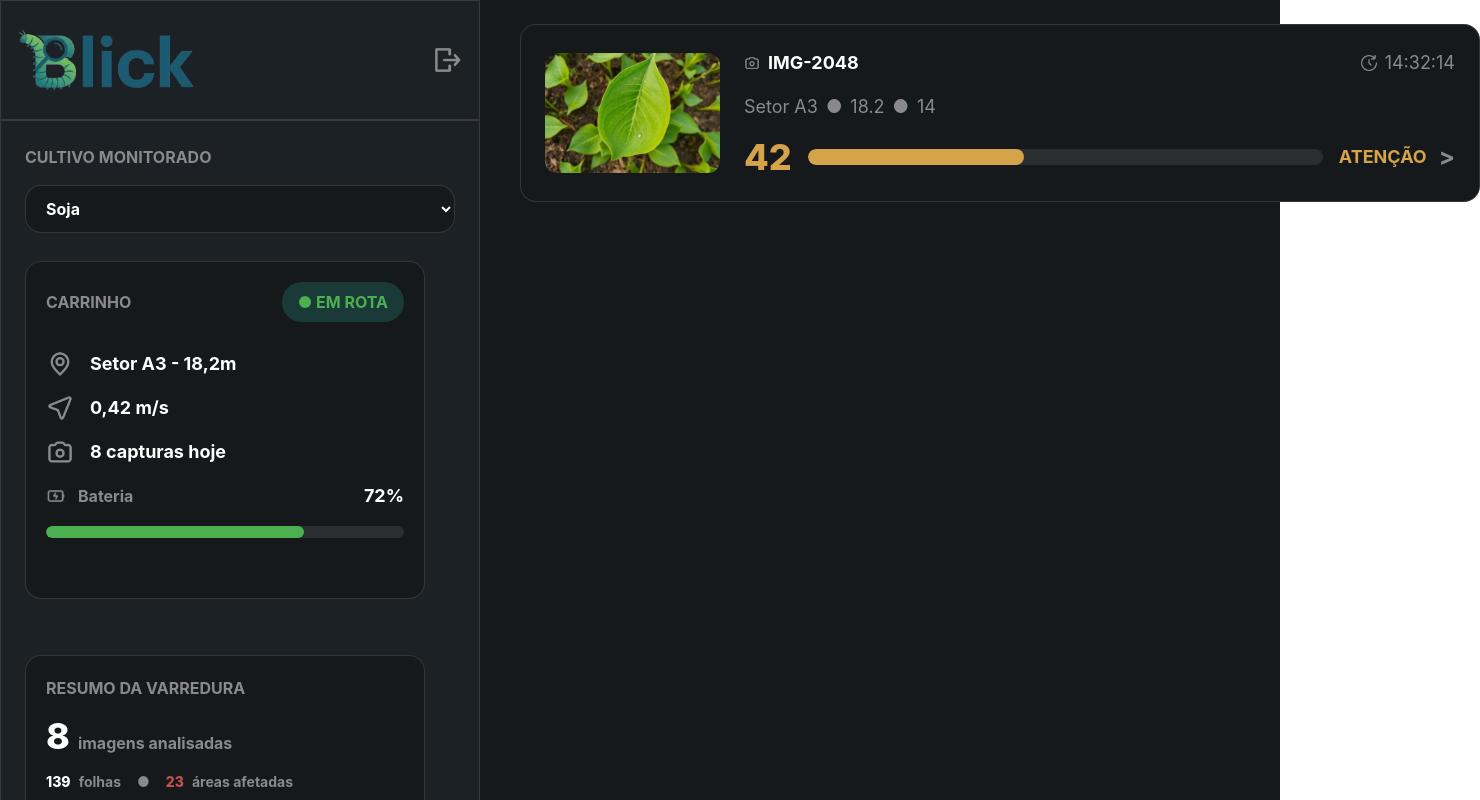
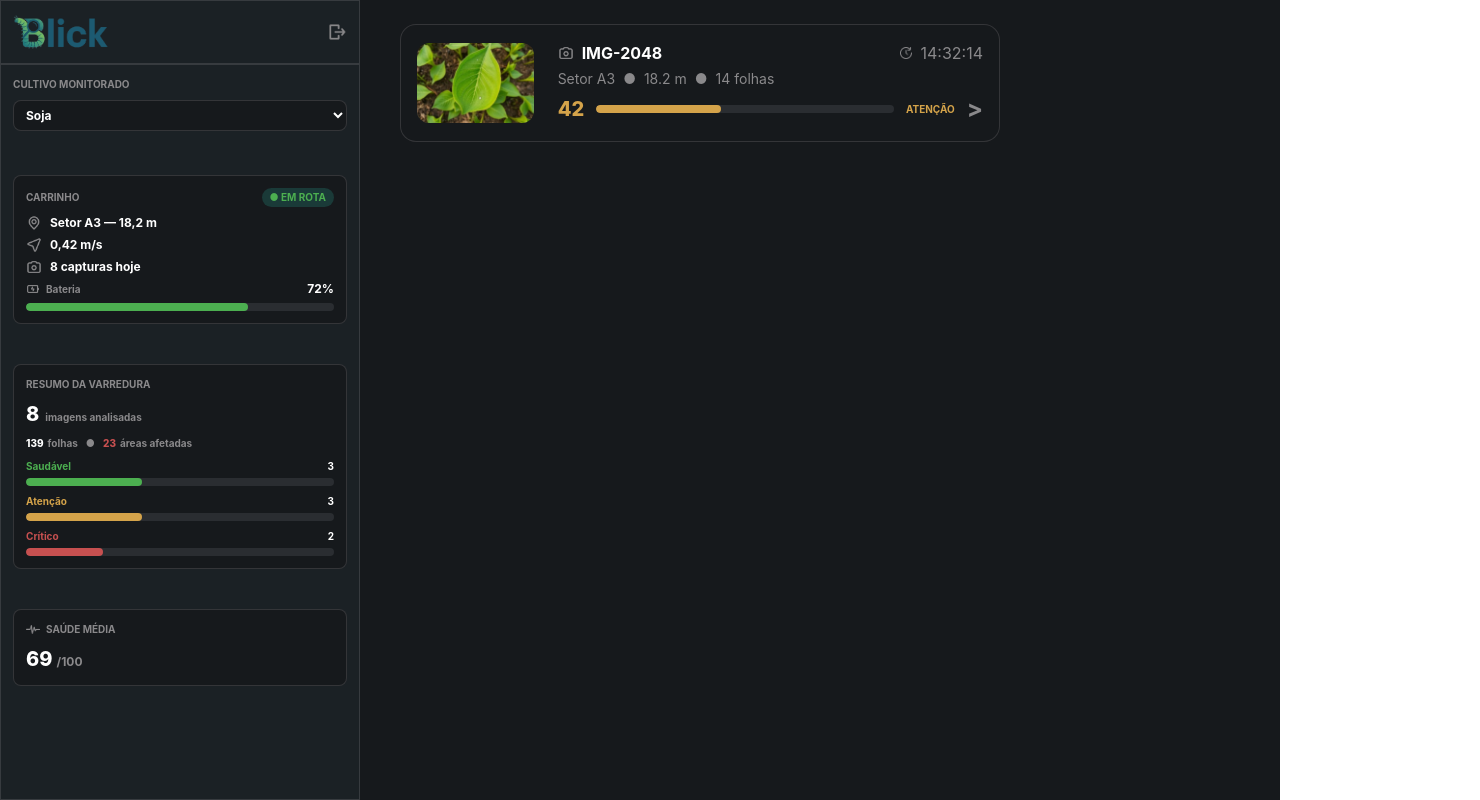
Before and after one commit to blick-ai/blick-frontend, a React (Vite) app: page /dashboard in a window 1280 px wide. Shown: the top 800 px of the page, 1480 px wide, since content can reach past the window. Built offline with nearby package versions, Linux system fonts and the light colour scheme.

Commit message:
style(FRONT-002): ajusta escala dos componentes do dashboard

```diff
--- a/src/components/batteryBar.jsx
+++ b/src/components/batteryBar.jsx
@@ -1,13 +1,13 @@
 export default function BatteryBar({ value }) {
     const color =
         value > 66 ? "#4CAF50" :
-        value > 33 ? "#D4A34A" :
-        "#C75050"
+            value > 33 ? "#D4A34A" :
+                "#C75050"
 
     return (
-        <div className="bg-[#2A2D31] rounded-2xl w-full h-3 overflow-hidden">
+        <div className="bg-[#2A2D31] rounded-full w-full h-2 overflow-hidden">
             <div
-                className="h-full rounded-2xl"
+                className="h-full rounded-full"
                 style={{ width: `${value}%`, backgroundColor: color }}
             />
         </div>
--- a/src/components/carInfo.jsx
+++ b/src/components/carInfo.jsx
@@ -2,34 +2,33 @@ import BatteryBar from "./batteryBar"
 
 export default function CarInfo({ battery }) {
     return (
-        <div className="bg-[#16191C] w-100 border border-[#8A898B]/25 flex flex-col rounded-2xl p-5 gap-4">
-            <div className="flex flex-row justify-between items-center mb-3">
-                <p className="text-[#8A898B] font-bold">CARRINHO</p>
-                <div className="bg-[#1A3A38] rounded-4xl py-2 px-4">
-                    <p className="font-bold text-[#4CAF50]">● EM ROTA</p>
+        <div className="bg-[#16191C] w-full border border-[#8A898B]/25 flex flex-col rounded-lg p-3 gap-1.5">
+            <div className="flex flex-row justify-between items-center mb-0.5">
+                <p className="text-[#8A898B] font-bold text-[10px]">CARRINHO</p>
+                <div className="bg-[#1A3A38] rounded-full py-0.5 px-2">
+                    <p className="font-bold text-[#4CAF50] text-[10px]">● EM ROTA</p>
                 </div>
             </div>
-            <div className="flex flex-row gap-4">
-                <img src="src/assets/images/location-pin.png" className="w-7 h-auto" />
-                <p className="text-white font-bold text-lg">Setor A3 - 18,2m</p>
+            <div className="flex flex-row gap-2 items-center">
+                <img src="src/assets/images/location-pin.png" className="w-4 h-auto" />
+                <p className="text-white font-bold text-xs">Setor A3 — 18,2 m</p>
             </div>
-            <div className="flex flex-row gap-4">
-                <img src="src/assets/images/location-arrow.png" className="w-7 h-auto" />
-                <p className="text-white font-bold text-lg">0,42 m/s</p>
+            <div className="flex flex-row gap-2 items-center">
+                <img src="src/assets/images/location-arrow.png" className="w-4 h-auto" />
+                <p className="text-white font-bold text-xs">0,42 m/s</p>
             </div>
-            <div className="flex flex-row gap-4">
-                <img src="src/assets/images/camera-gray.png" className="w-7 h-auto" />
-                <p className="text-white font-bold text-lg">8 capturas hoje</p>
+            <div className="flex flex-row gap-2 items-center">
+                <img src="src/assets/images/camera-gray.png" className="w-4 h-auto" />
+                <p className="text-white font-bold text-xs">8 capturas hoje</p>
             </div>
-            <div className="flex flex-row justify-between">
-                <div className="flex flex-row gap-3 items-center">
-                    <img src="src/assets/images/battery.png" className="w-5 h-auto" />
-                    <p className="text-[#8A898B] font-bold">Bateria</p>
+            <div className="flex flex-row justify-between items-center">
+                <div className="flex flex-row gap-1.5 items-center">
+                    <img src="src/assets/images/battery.png" className="w-3.5 h-auto" />
+                    <p className="text-[#8A898B] font-bold text-[10px]">Bateria</p>
                 </div>
-                <p className="text-white font-bold text-lg">{battery}%</p>
+                <p className="text-white font-bold text-xs">{battery}%</p>
             </div>
             <BatteryBar value={battery}/>
-            <br />
         </div>
     )
 }
--- a/src/components/health.jsx
+++ b/src/components/health.jsx
@@ -1,13 +1,13 @@
 export default function Health({health}){
     return (
-        <div className="bg-[#16191C] w-100 border border-[#8A898B]/25 flex flex-col rounded-2xl p-5 gap-4">
-            <div className="flex flex-row items-baseline gap-3">
-                <img src="src/assets/images/health.png" className="w-5 h-auto" />
-                <p className="text-[#8A898B] font-bold">SAÚDE MÉDIA</p>
+        <div className="bg-[#16191C] w-full border border-[#8A898B]/25 flex flex-col rounded-lg p-3 gap-2">
+            <div className="flex flex-row items-center gap-1.5">
+                <img src="src/assets/images/health.png" className="w-3.5 h-auto" />
+                <p className="text-[#8A898B] font-bold text-[10px]">SAÚDE MÉDIA</p>
             </div>
             <div className="flex flex-row items-baseline gap-1">
-                <p className="text-white font-extrabold text-4xl">{health}</p>
-                <p className="text-[#8A898B] font-bold">/100</p>
+                <p className="text-white font-extrabold text-xl">{health}</p>
+                <p className="text-[#8A898B] font-bold text-xs">/100</p>
             </div>
         </div>
     )
--- a/src/components/healthBar.jsx
+++ b/src/components/healthBar.jsx
@@ -1,24 +1,25 @@
 export default function HealthBar({ health }) {
     const color =
         health > 66 ? "#4CAF50" :
-        health > 33 ? "#D4A34A" :
-        "#C75050"
+            health > 33 ? "#D4A34A" :
+                "#C75050"
 
     const label =
+
         health > 66 ? "SAUDÁVEL" :
-        health > 33 ? "ATENÇÃO" :
-        "CRÍTICO"
+            health > 33 ? "ATENÇÃO" :
+                "CRÍTICO"
 
     return (
-        <div className="flex flex-row items-center gap-4 w-full">
-            <p className="text-4xl font-extrabold" style={{ color }}>{health}</p>
-            <div className="bg-[#2A2D31] rounded-2xl flex-1 h-4 overflow-hidden">
+        <div className="flex flex-row items-center gap-3 w-full">
+            <p className="text-xl font-extrabold" style={{ color }}>{health}</p>
+            <div className="bg-[#2A2D31] rounded-full flex-1 h-2 overflow-hidden">
                 <div
-                    className="h-full rounded-2xl"
+                    className="h-full rounded-full"
                     style={{ width: `${health}%`, backgroundColor: color }}
                 />
             </div>
-            <p className="text-lg font-bold" style={{ color }}>{label}</p>
+            <p className="text-[10px] font-bold" style={{ color }}>{label}</p>
         </div>
     )
 }
--- a/src/components/photoList.jsx
+++ b/src/components/photoList.jsx
@@ -2,7 +2,7 @@ import PlantPhoto from "./plantPhoto"
 
 export default function PhotoList() {
     return (
-        <div>
+        <div className="w-150">
             <PlantPhoto image={"src/assets/images/plant-placeholder.png"} id={"IMG-2048"} location={"Setor A3"} distance={18.2} leaves={14} time={"14:32:14"} health={42} />
         </div>
     )
--- /dev/null
+++ b/src/components/plantHighlight.jsx
@@ -0,0 +1,9 @@
+export default function PlantHighlight() {
+    return(
+        <div className="bg-[#16191C] border flex flex-col rounded-2xl items-center h-280 w-360 border-[#8A898B]/25">
+            <div className="border-b h-40">
+aaa
+            </div>
+        </div>
+    )
+}
--- a/src/components/plantPhoto.jsx
+++ b/src/components/plantPhoto.jsx
@@ -3,27 +3,26 @@ import HealthBar from "./healthBar"
 
 export default function PlantPhoto({ image, id, location, distance, leaves, time, health }) {
     const [selected, setSelected] = useState(false)
-
     return (
-        <div className={`bg-[#16191C] border flex flex-row rounded-2xl p-6 gap-6 items-center w-240 ${selected ? "border-[#4A9B9A]" : "border-[#8A898B]/25"}`}>
-            <img src={image} className="h-30 w-auto rounded-xl object-cover" />
-            <div className="flex flex-col gap-4 flex-1">
+        <div className={`bg-[#16191C] border flex flex-row rounded-2xl p-4 gap-6 items-center w-full ${selected ? "border-[#4A9B9A]" : "border-[#8A898B]/25"}`}>
+            <img src={image} className="h-20 w-auto rounded-xl object-cover" />
+            <div className="flex flex-col gap-1 flex-1">
                 <div className="flex flex-row justify-between items-center">
                     <div className="flex flex-row gap-2 items-center">
                         <img src="src/assets/images/camera-gray.png" className="w-4 h-4" />
-                        <p className="text-white font-bold text-lg uppercase">{id}</p>
+                        <p className="text-white font-bold uppercase">{id}</p>
                     </div>
                     <div className="flex flex-row items-center gap-2">
-                        <img src="src/assets/images/time.png" className="w-4 h-4" />
-                        <p className="text-[#8A898B] text-lg">{time}</p>
+                        <img src="src/assets/images/time.png" className="w-3 h-3" />
+                        <p className="text-[#8A898B]">{time}</p>
                     </div>
                 </div>
-                <div className="flex flex-row gap-2 text-[#8A898B] text-lg">
+                <div className="flex flex-row gap-2 text-[#8A898B] text-sm">
                     <p>{location}</p>
                     <p>●</p>
-                    <p>{distance}</p>
+                    <p>{distance} m</p>
                     <p>●</p>
-                    <p>{leaves}</p>
+                    <p>{leaves} folhas</p>
                 </div>
                 <div className="flex flex-row gap-3 items-center">
                     <HealthBar health={health} />
--- a/src/components/quantityBar.jsx
+++ b/src/components/quantityBar.jsx
@@ -1,20 +1,20 @@
 export default function QuantityBar({ status, quantity, total }) {
     const color =
         status === "Saudável" ? "#4CAF50" :
-        status === "Atenção" ? "#D4A34A" :
-        "#C75050"
+            status === "Atenção" ? "#D4A34A" :
+                "#C75050"
 
     const percentage = total > 0 ? (quantity / total) * 100 : 0
 
     return (
-        <div className="flex flex-col gap-2 w-full">
+        <div className="flex flex-col gap-1 w-full">
             <div className="flex flex-row justify-between items-center">
-                <p className="font-bold" style={{ color }}>{status}</p>
-                <p className="text-white font-bold">{quantity}</p>
+                <p className="font-bold text-[10px]" style={{ color }}>{status}</p>
+                <p className="text-white font-bold text-[10px]">{quantity}</p>
             </div>
-            <div className="bg-[#2A2D31] rounded-2xl w-full h-4 overflow-hidden">
+            <div className="bg-[#2A2D31] rounded-full w-full h-2 overflow-hidden">
                 <div
-                    className="h-full rounded-2xl"
+                    className="h-full rounded-full"
                     style={{ width: `${percentage}%`, backgroundColor: color }}
                 />
             </div>
--- a/src/components/sidebar.jsx
+++ b/src/components/sidebar.jsx
@@ -4,20 +4,21 @@ import Health from "./health"
 
 export default function Sidebar() {
     return (
-        <div className="flex flex-col w-120 shrink-0">
-            <div className="bg-[#1B2125] border border-[#8A898B]/25 text-[#8A898B] flex flex-row h-30 w-full py-6 px-4 justify-between items-center">
-                <img src="src/assets/images/logo-transparent.png" className="w-45 h-auto" />
+        <div className="flex flex-col w-90 shrink-0">
+            <div className="bg-[#1B2125] border border-[#8A898B]/25 text-[#8A898B] flex flex-row h-16 w-full py-3 px-3 justify-between items-center">
+                <img src="src/assets/images/logo-transparent.png" className="w-24 h-auto" />
                 <button type="button" className="hover:opacity-70">
-                    <img src="src/assets/images/exit.png" alt="Sair" className="h-8 w-8" />
+                    <img src="src/assets/images/exit.png" alt="Sair" className="h-5 w-5" />
                 </button>
             </div>
-            <div className="bg-[#1B2125] border border-[#8A898B]/25 text-[#8A898B] flex flex-col flex-1 w-full py-6 px-6 gap-4 overflow-y-auto">
-                <p className="font-bold">CULTIVO MONITORADO</p>
-                <select className="bg-[#16191C] text-white border border-[#8A898B]/25 px-4 py-3 outline-none font-bold focus:border-[#4A9B9A] mb-3 w-full rounded-2xl">
+            <div className="bg-[#1B2125] border border-[#8A898B]/25 text-[#8A898B] flex flex-col flex-1 w-full py-3 px-3 gap-2 overflow-y-auto">
+                <p className="font-bold text-[10px]">CULTIVO MONITORADO</p>
+                <select className="bg-[#16191C] text-white text-xs border border-[#8A898B]/25 px-2 py-1.5 outline-none font-bold focus:border-[#4A9B9A] mb-1 w-full rounded-lg">
                     <option value="soja">Soja</option>
                     <option value="milho">Milho</option>
                     <option value="algodao">Algodão</option>
                 </select>
+                <br />
                 <CarInfo battery={72}/>
                 <br />
                 <Sweep imageNumber={8} leafNumber={139} affectedAreas={23} healthyQuantity={3} warningQuantity={3} criticalQuantity={2} />
--- a/src/components/sweep.jsx
+++ b/src/components/sweep.jsx
@@ -2,27 +2,26 @@ import QuantityBar from "./quantityBar"
 
 export default function Sweep({ imageNumber, leafNumber, affectedAreas, healthyQuantity, warningQuantity, criticalQuantity }) {
     return (
-        <div className="bg-[#16191C] w-100 border border-[#8A898B]/25 flex flex-col rounded-2xl p-5 gap-4">
-            <p className="text-[#8A898B] font-bold">RESUMO DA VARREDURA</p>
-            <div className="flex flex-row gap-2 items-baseline">
-                <p className="text-white font-extrabold text-4xl">{imageNumber}</p>
-                <p className="text-[#8A898B] font-bold">imagens analisadas</p>
+        <div className="bg-[#16191C] w-full border border-[#8A898B]/25 flex flex-col rounded-lg p-3 gap-2">
+            <p className="text-[#8A898B] font-bold text-[10px]">RESUMO DA VARREDURA</p>
+            <div className="flex flex-row gap-1.5 items-baseline">
+                <p className="text-white font-extrabold text-xl">{imageNumber}</p>
+                <p className="text-[#8A898B] font-bold text-[10px]">imagens analisadas</p>
             </div>
-            <div className="flex flex-row gap-4">
-                <div className="flex flex-row gap-2">
-                    <p className="text-white font-extrabold text-sm">{leafNumber}</p>
-                    <p className="text-[#8A898B] font-bold text-sm">folhas</p>
+            <div className="flex flex-row gap-2">
+                <div className="flex flex-row gap-1">
+                    <p className="text-white font-extrabold text-[10px]">{leafNumber}</p>
+                    <p className="text-[#8A898B] font-bold text-[10px]">folhas</p>
                 </div>
-                <p className="text-[#8A898B] font-bold text-sm">●</p>
-                <div className="flex flex-row gap-2">
-                    <p className="text-[#C75050] font-extrabold text-sm">{affectedAreas}</p>
-                    <p className="text-[#8A898B] font-bold text-sm">áreas afetadas</p>
+                <p className="text-[#8A898B] font-bold text-[10px]">●</p>
+                <div className="flex flex-row gap-1">
+                    <p className="text-[#C75050] font-extrabold text-[10px]">{affectedAreas}</p>
+                    <p className="text-[#8A898B] font-bold text-[10px]">áreas afetadas</p>
                 </div>
             </div>
             <QuantityBar status={"Saudável"} quantity={healthyQuantity} total={imageNumber} />
             <QuantityBar status={"Atenção"} quantity={warningQuantity} total={imageNumber} />
             <QuantityBar status={"Crítico"} quantity={criticalQuantity} total={imageNumber} />
-            <br />
         </div>
     )
 }
--- a/src/pages/dashboard.jsx
+++ b/src/pages/dashboard.jsx
@@ -1,12 +1,15 @@
 import Sidebar from "../components/sidebar"
 import PhotoList from "../components/photoList"
+import PlantHighlight from "../components/plantHighlight"
 
 export default function Dashboard(){
     return (
         <div className="bg-[#16191C] flex flex-row gap-4 min-h-screen">
             <Sidebar />
             <div className="flex flex-col gap-4 p-6 flex-1 min-w-0">
-                <PhotoList />
+                <div className="flex flex-row gap-6">
+                    <PhotoList />
+                </div>
             </div>
         </div>
     )
```
